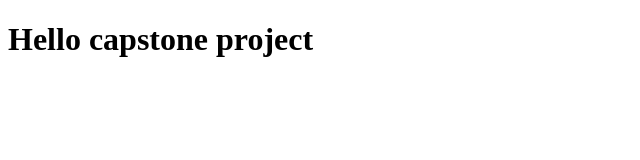
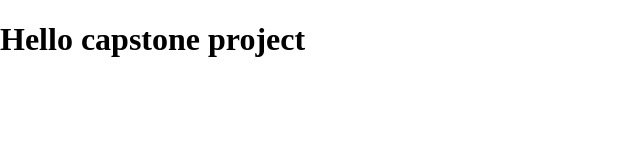
Before and after one commit to jenadiusnicholaus/capstone-project-online-courses, a website: page index.html in a window 1280 px wide. Shown: the whole page, without its empty margins (0-640 px from the left). Drawn offline with Linux system fonts and the light colour scheme; files that its build step writes are made by us from their sources.

```diff
--- /dev/null
+++ b/assets/main.css
@@ -0,0 +1,3 @@
+body {
+  margin: 0;
+}
--- a/index.html
+++ b/index.html
@@ -5,6 +5,7 @@
     <meta http-equiv="X-UA-Compatible" content="IE=edge">
     <meta name="viewport" content="width=device-width, initial-scale=1.0">
     <title>Document</title>
+    <link rel="stylesheet" href="assets/css/main.css">
 </head>
 <body>
      <h1>Hello capstone project</h1>
--- a/package.json
+++ b/package.json
@@ -18,6 +18,10 @@
   },
   "homepage": "https://github.com/jenadiusnicholaus/capstone-project-online-courses#readme",
   "devDependencies": {
-    "hint": "^6.1.10"
+    "hint": "^6.1.10",
+    "stylelint": "^13.13.1",
+    "stylelint-config-standard": "^21.0.0",
+    "stylelint-csstree-validator": "^1.9.0",
+    "stylelint-scss": "^3.21.0"
   }
 }
```
Also changed, not shown: .stylelintrc.json (added), 1 other file.
